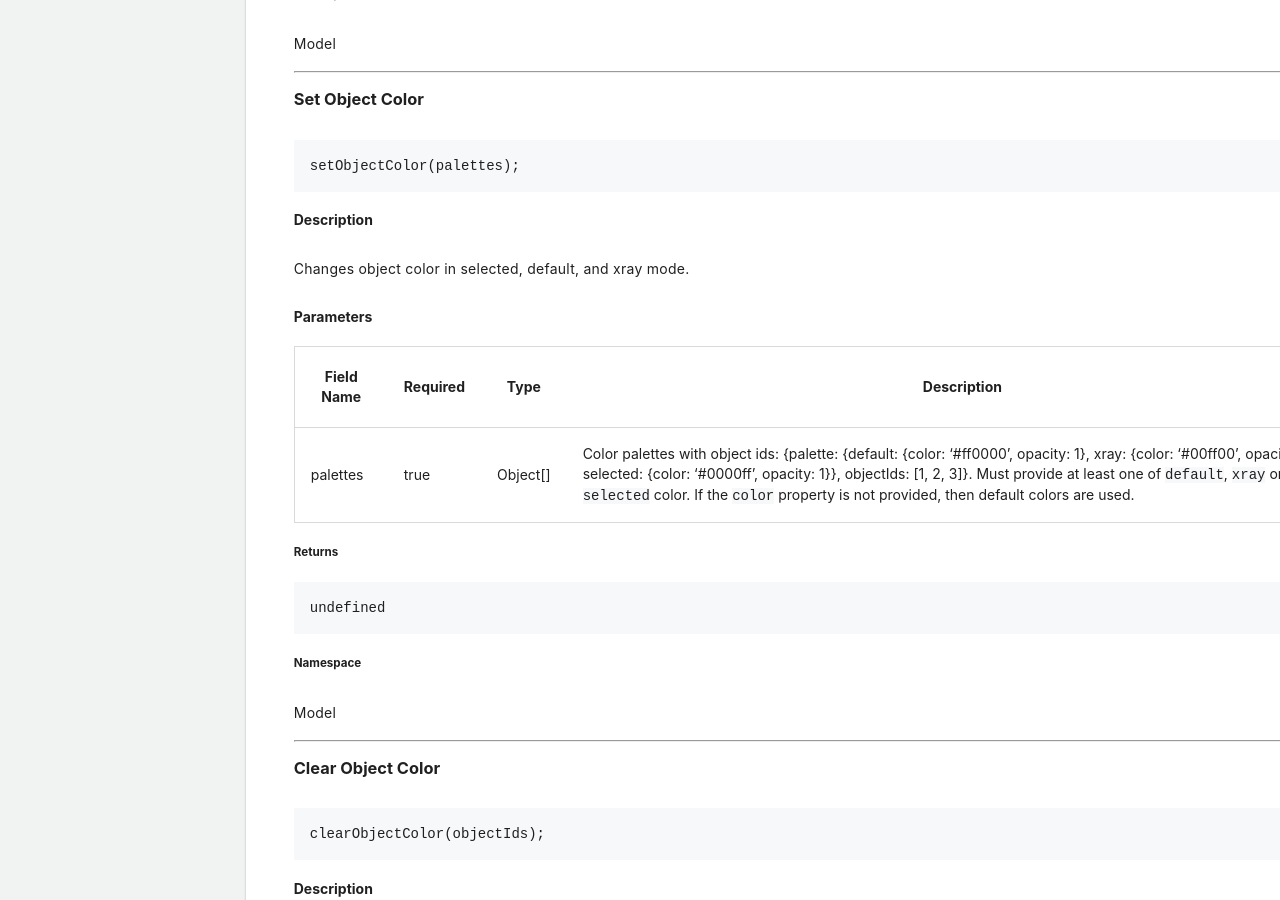
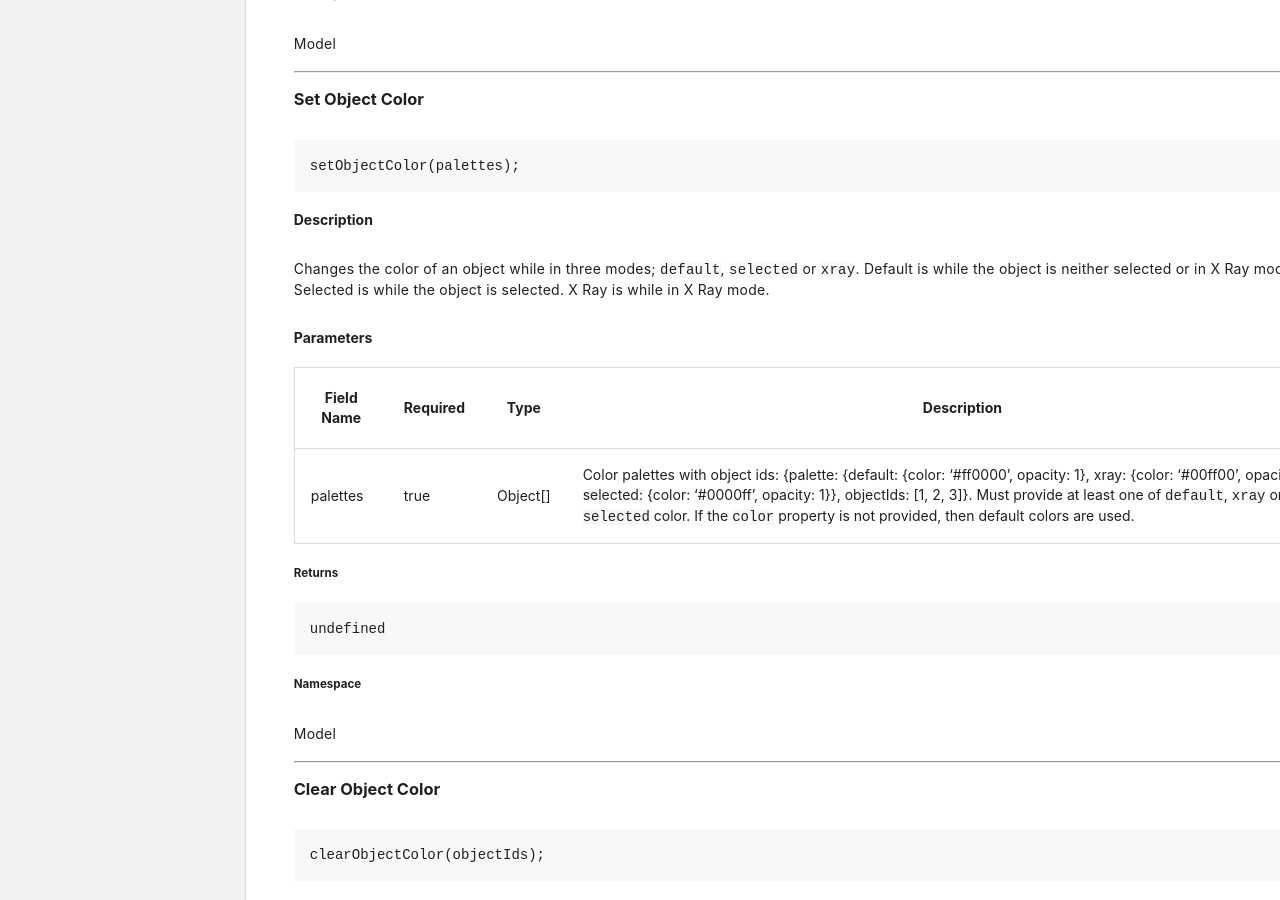
Before and after one commit to procore/documentation, a Jekyll site: the page built from bim_webviewer/bim_web_viewer.md, in a window 1280 px wide and 900 px high, scrolled down 35133 px. Built offline with Jekyll 4.4.1, drawn with Linux system fonts in a browser that asks for light colours; comment, search, counter and statistics services are not loaded.

Commit message:
Update bim_web_viewer.md

```diff
--- a/bim_webviewer/bim_web_viewer.md
+++ b/bim_webviewer/bim_web_viewer.md
@@ -1737,7 +1737,7 @@ setObjectColor(palettes);
 
 #### Description
 
-Changes object color in selected, default, and xray mode.
+Changes the color of an object while in three modes; `default`, `selected` or `xray`. Default is while the object is neither selected or in X Ray mode. Selected is while the object is selected. X Ray is while in X Ray mode.
 
 #### Parameters
 
```
